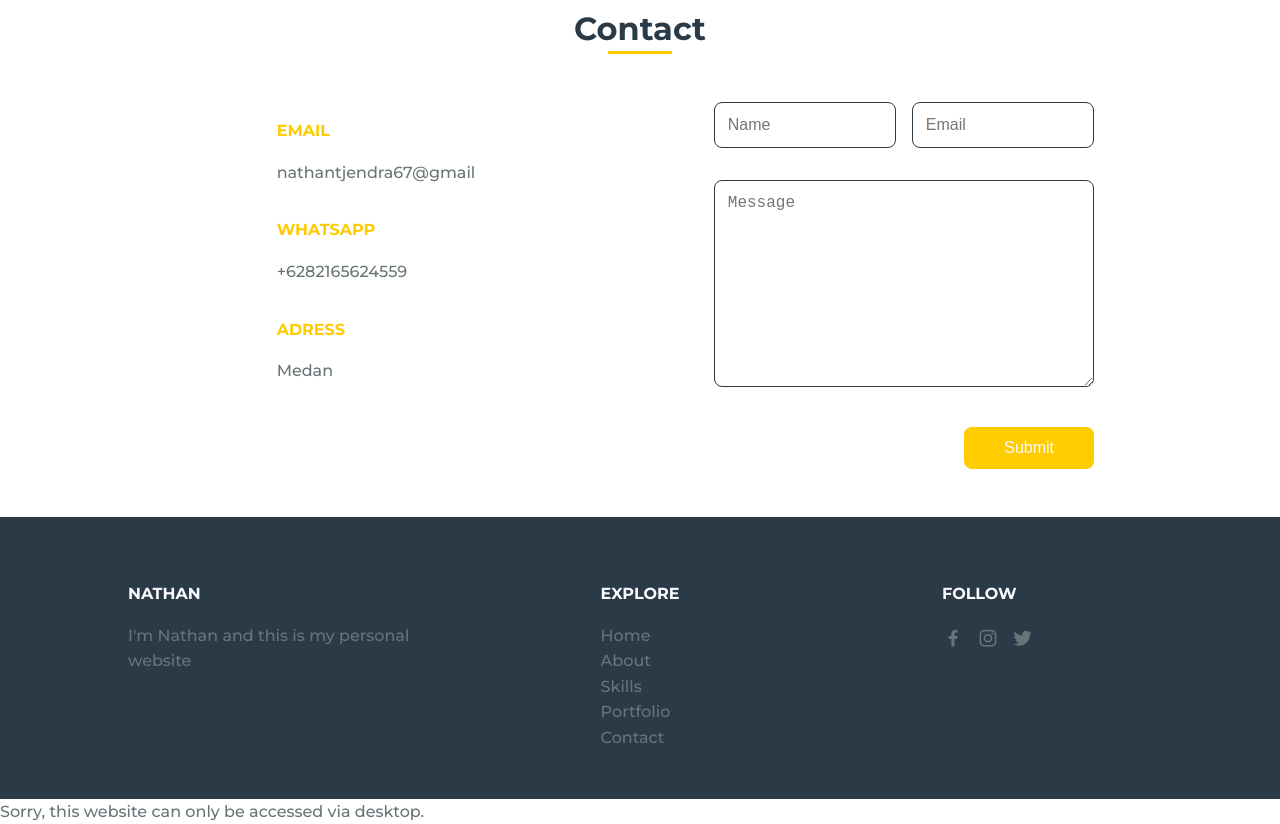
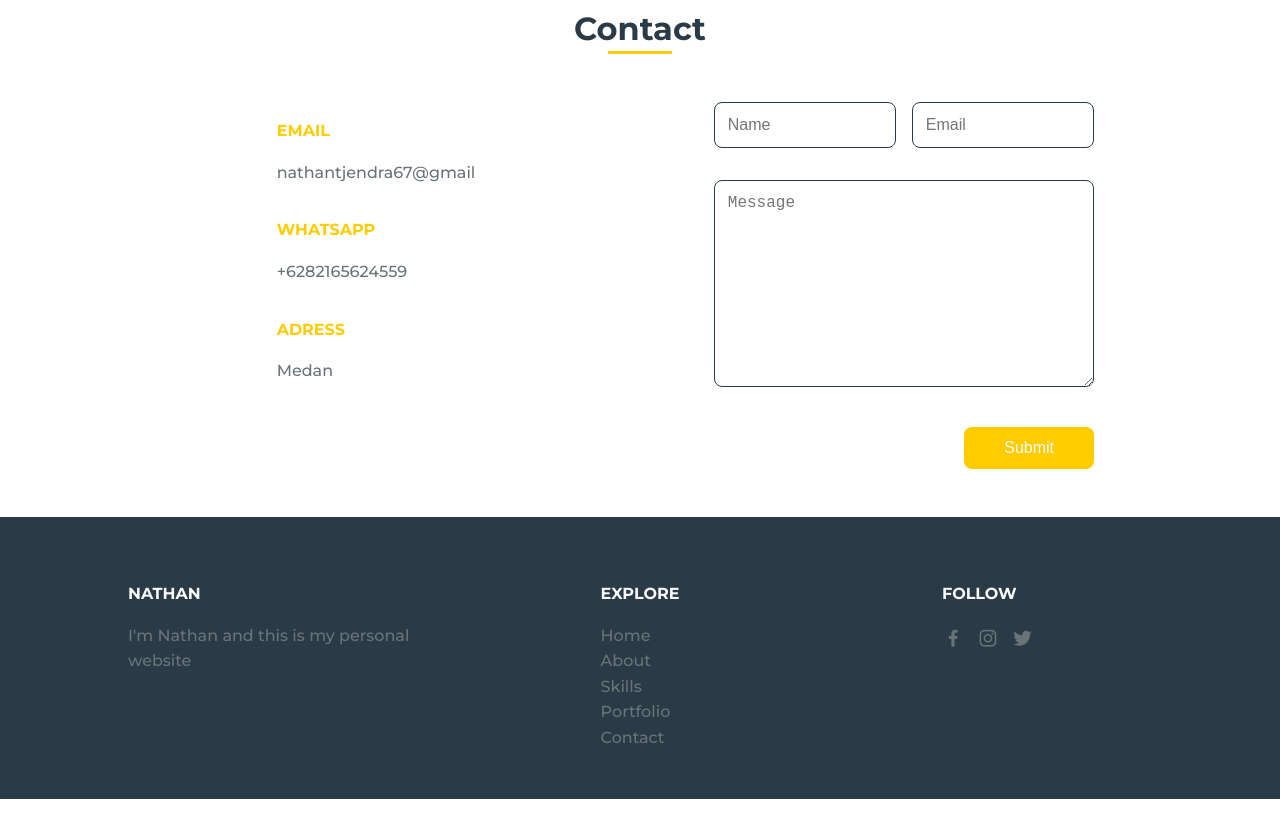
Before and after one commit to NathanCun/Portfolio-V-2, a plain HTML site: page index.html in a window 1280 px wide. Shown: the part 2850-3674 px from the top of the page. After the commit the page ends 3649 px from the top, so only its background shows below. Drawn offline with nearby package versions, Linux system fonts and the light colour scheme.

Commit message:
Update index.html

```diff
--- a/index.html
+++ b/index.html
@@ -260,10 +260,6 @@
             <div class="background" onclick="closeFunction('modal3')"></div>
         </div>
 
-        <div class="mobile">
-            <p>Sorry, this website can only be accessed via desktop.</p>
-        </div>
-
         <!--===== SCROLL REVEAL =====-->
         <script src="https://unpkg.com/scrollreveal"></script>
 
```
